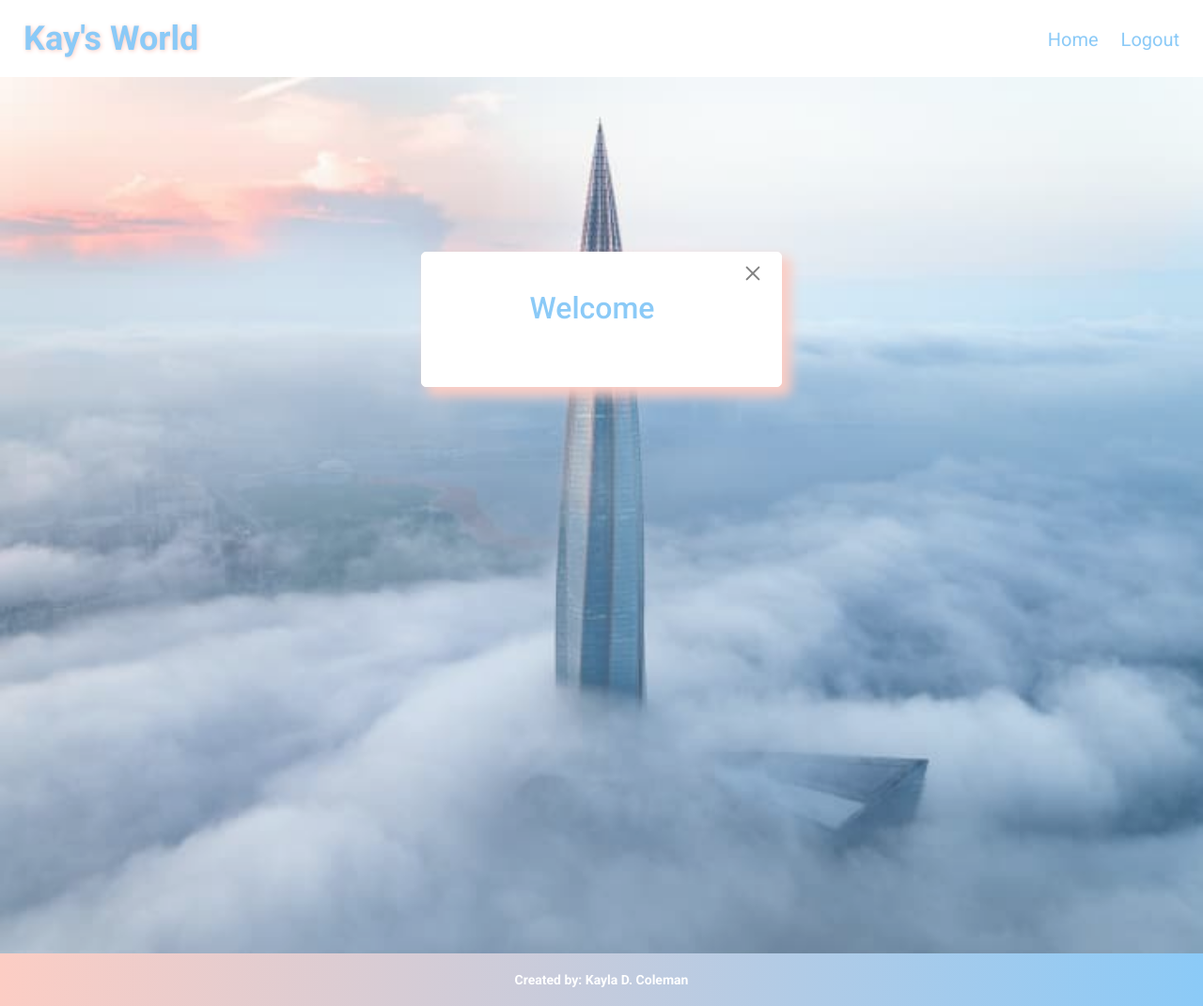
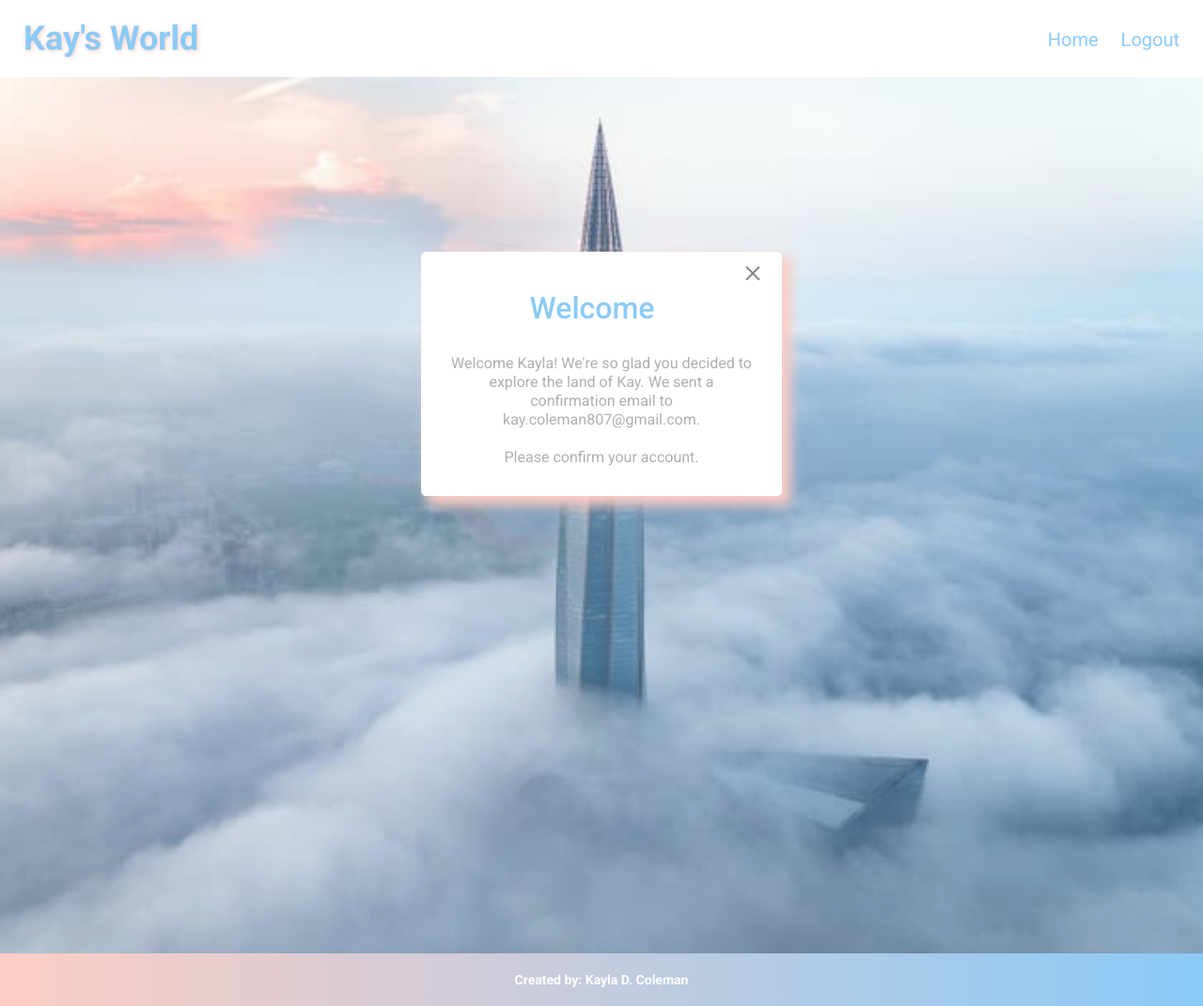
Before and after one commit to kdcoleman/DjangoProjects, a Django app: page /users/1/home/ in a window 1280 px wide. Shown: the whole page at 94% size. Run offline with Django 3.2, Linux system fonts and the light colour scheme; a user stored in the database is signed in; data comes from the database, SQL or seed files in the repository.

Commit message:
Change email.verified to user.email_confirmed

```diff
--- a/kaysworldAllAuth/users/templates/users/home.html
+++ b/kaysworldAllAuth/users/templates/users/home.html
@@ -35,7 +35,7 @@
       let inactiveMsg = document.getElementById('inactiveMsg');
       let inactiveButton = document.getElementById('inactiveButton');
       let welcomeMsg = document.getElementById('welcomeMsg');
-      let returningUser = {{email.verified|lower}};
+      let returningUser = {{user.email_confirmed|lower}};
 
       // Show welcome message and start inactivity methods
       window.addEventListener('load', function(){
@@ -52,11 +52,11 @@
         if (!returningUser) {
           newUserMsg = "Welcome " + "{{user.first_name}}" +
           "! We're so glad you decided to explore the land of Kay. We sent a confirmation email to "
-          + "{{user.email}}" + ". <br><br> Please confirm your account."
+          + "{{user.email}}" + ". <br><br> Please confirm your account.";
           welcomeMsg.innerHTML = newUserMsg;
         } else {
           returningUserMsg = "Welcome back " + "{{user.first_name}}" +
-          "! Check out what's new since your last time here. Happy exploring!"
+          "! Check out what's new since your last time here. Happy exploring!";
           welcomeMsg.textContent = returningUserMsg;
         }
       }
```
